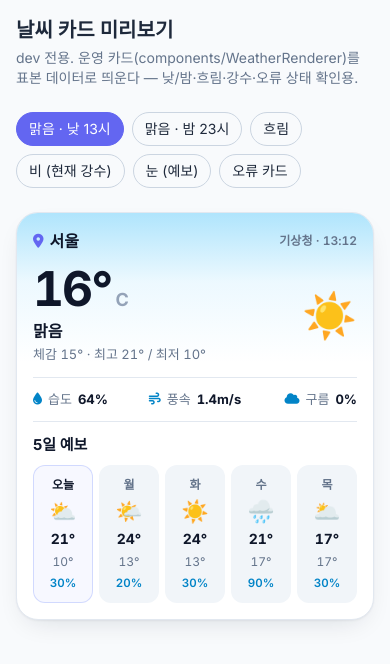
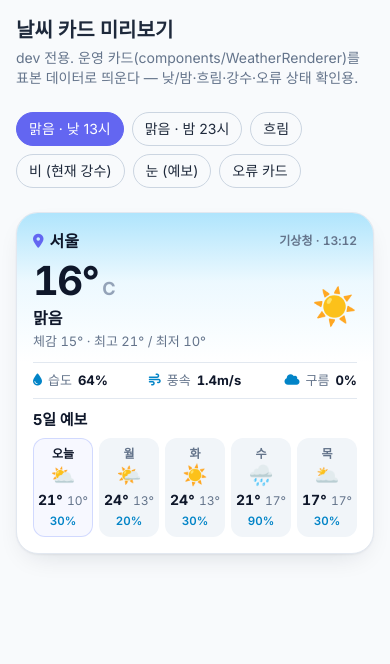
Before and after one commit to jpjp92/chat-agent, a Next.js app: page /dev/weather-preview in a window 390 px wide. Shown: the top 664 px of the page. Built offline with nearby package versions, Linux system fonts and the light colour scheme.

Commit message:
feat(ui): 모바일 날씨 카드 높이 축소 — 예보 최고·최저 한 줄 — docs/logs/2026/11/DEV_261127.md

```diff
--- a/components/WeatherRenderer.tsx
+++ b/components/WeatherRenderer.tsx
@@ -155,23 +155,23 @@ export const WeatherRenderer: React.FC<Props> = ({ data, language = 'ko' }) => {
           </div>
 
           {/* 기온·상태 + 큰 아이콘 */}
-          <div className="flex items-center justify-between gap-3 mt-3">
+          <div className="flex items-center justify-between gap-3 mt-2 sm:mt-3">
             <div className="min-w-0">
               <div className="flex items-baseline gap-1">
-                <span className={`text-[48px] font-black tracking-[-.04em] tabular-nums leading-none ${strong}`}>{c.temp}°</span>
+                <span className={`text-[40px] sm:text-[48px] font-black tracking-[-.04em] tabular-nums leading-none ${strong}`}>{c.temp}°</span>
                 <span className="text-[18px] font-bold text-[#94a3b8] dark:text-[#7c8aa5]">C</span>
               </div>
-              <div className={`text-[16px] font-bold mt-1.5 ${strong}`}>{COND_LABEL[c.condition]?.[lang] ?? ''}</div>
+              <div className={`text-[16px] font-bold mt-1 sm:mt-1.5 ${strong}`}>{COND_LABEL[c.condition]?.[lang] ?? ''}</div>
               <div className={`text-[13px] font-medium mt-0.5 ${muted} tabular-nums`}>
                 {tt.feels} {c.feelsLike}° · {tt.hi} {c.maxTemp}° / {tt.lo} {c.minTemp}°
               </div>
             </div>
-            <div className="shrink-0 text-[44px] leading-none" aria-hidden>{GLYPH[c.condition]}</div>
+            <div className="shrink-0 text-[36px] sm:text-[44px] leading-none" aria-hidden>{GLYPH[c.condition]}</div>
           </div>
 
           {/* 강수 안내(비·눈이 있을 때만) */}
           {precipState !== 'none' && (
-            <div className="mt-3 flex items-center gap-2.5 px-3 py-2.5 rounded-xl border border-[#e2e8f0] dark:border-[#a5b4fc]/15 bg-[#a5b4fc]/[.08]">
+            <div className="mt-2 sm:mt-3 flex items-center gap-2.5 px-3 py-2 sm:py-2.5 rounded-xl border border-[#e2e8f0] dark:border-[#a5b4fc]/15 bg-[#a5b4fc]/[.08]">
               <span className="text-[15px]" aria-hidden>{snowy ? '🌨️' : '🌧️'}</span>
               <span className={`flex-1 min-w-0 text-[13px] font-semibold truncate ${strong}`}>
                 {c.precip.mm}mm · {precipState === 'now' ? tt.now : tt.expected}
@@ -182,7 +182,7 @@ export const WeatherRenderer: React.FC<Props> = ({ data, language = 'ko' }) => {
           )}
 
           {/* 지표: 인라인 3열 */}
-          <div className={`grid grid-cols-3 gap-2 mt-3 py-3 border-y border-[#e2e8f0] dark:border-white/[0.07] text-[13px] ${strong}`}>
+          <div className={`grid grid-cols-3 gap-2 mt-2.5 py-2 sm:mt-3 sm:py-3 border-y border-[#e2e8f0] dark:border-white/[0.07] text-[13px] ${strong}`}>
             {[
               { icon: 'fa-droplet', l: tt.humidity, v: `${c.humidity}%` },
               { icon: 'fa-wind', l: tt.wind, v: `${c.windSpeed}m/s` },
@@ -199,20 +199,20 @@ export const WeatherRenderer: React.FC<Props> = ({ data, language = 'ko' }) => {
           {/* 5일 예보 */}
           {days.length > 0 && (
             <>
-              <div className={`mt-3 mb-2 text-[15px] font-bold ${strong}`}>{tt.daysTitle.replace('{n}', String(days.length))}</div>
+              <div className={`mt-2.5 mb-1.5 sm:mt-3 sm:mb-2 text-[15px] font-bold ${strong}`}>{tt.daysTitle.replace('{n}', String(days.length))}</div>
               <div className="grid gap-1.5" style={{ gridTemplateColumns: `repeat(${days.length}, minmax(0, 1fr))` }}>
                 {days.map((d, i) => {
                   const today = d.date === todayYmd;
                   return (
-                    <div key={d.date + i} className={`flex flex-col items-center gap-1 py-2.5 rounded-xl text-center border tabular-nums ${
+                    <div key={d.date + i} className={`flex flex-col items-center gap-0.5 sm:gap-1 py-1.5 sm:py-2.5 rounded-xl text-center border tabular-nums ${
                       today
                         ? 'border-[#a5b4fc]/45 bg-[#a5b4fc]/[.09]'
                         : 'border-transparent bg-[#f1f5f9] dark:bg-white/[0.04]'
                     }`}>
                       <div className={`text-[12px] font-semibold ${today ? strong : muted}`}>{today ? tt.today : weekdayLabel(d.date, LOCALE[lang])}</div>
-                      <div className="text-[22px] leading-none my-0.5" aria-hidden>{GLYPH[d.condition]}</div>
-                      <div className={`text-[14px] font-bold ${strong}`}>{d.maxTemp}°</div>
-                      <div className={`text-[12px] ${muted}`}>{d.minTemp}°</div>
+                      <div className="text-[20px] sm:text-[22px] leading-none sm:my-0.5" aria-hidden>{GLYPH[d.condition]}</div>
+                      {/* 최고·최저 한 줄 — 칸마다 한 줄이 빠져 모바일 높이가 가장 많이 준다 */}
+                      <div className="whitespace-nowrap"><span className={`text-[14px] font-bold ${strong}`}>{d.maxTemp}°</span> <span className={`text-[12px] ${muted}`}>{d.minTemp}°</span></div>
                       <div className="text-[11.5px] font-semibold text-[#0284c7] dark:text-[#7dd3fc]">{d.pop}%</div>
                     </div>
                   );
```
